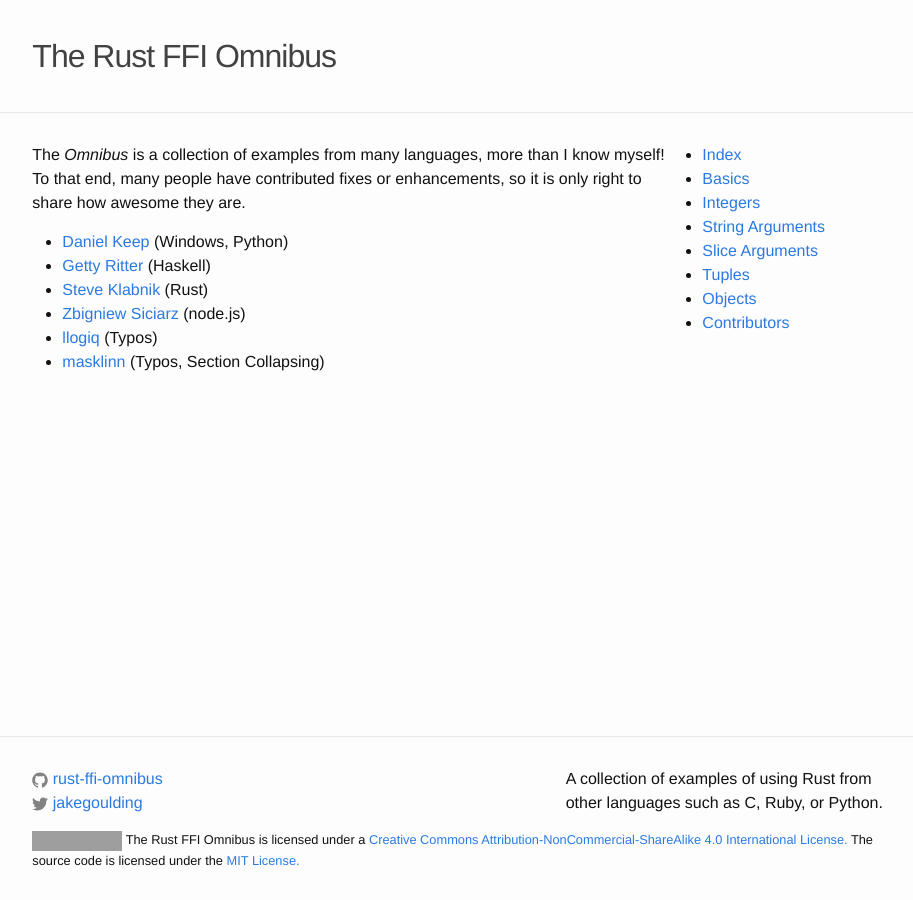
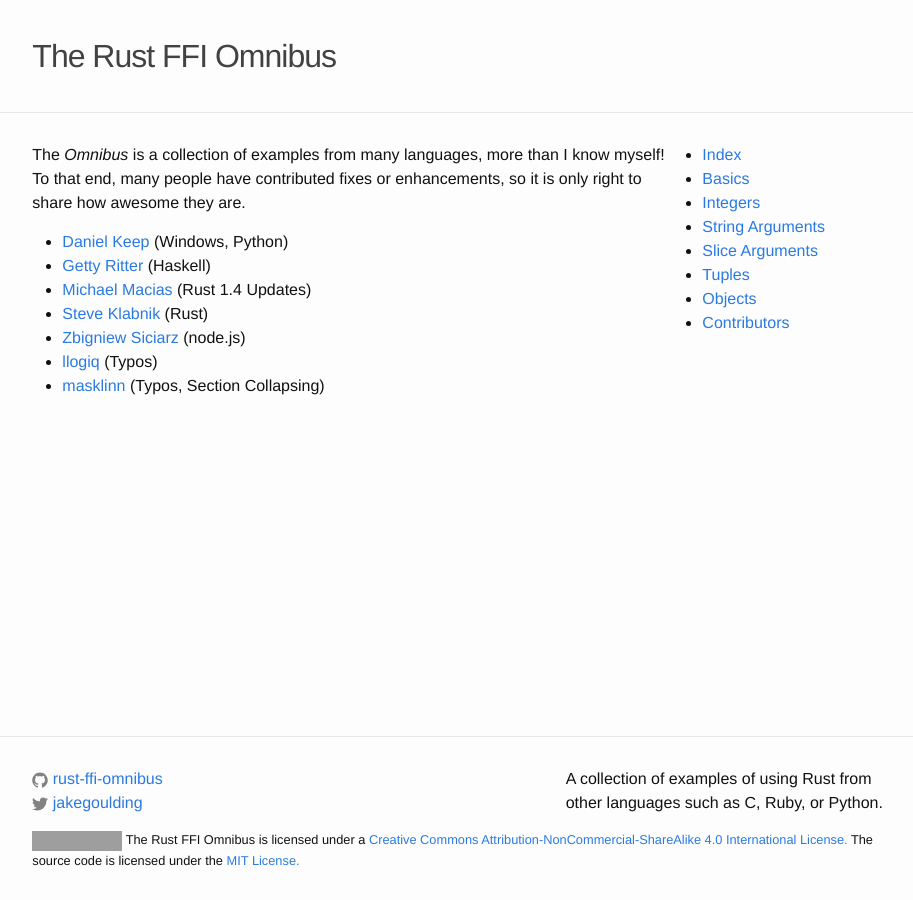
Before and after one commit to shepmaster/rust-ffi-omnibus, a Jekyll site: the page built from site/contributors/index.md, in a window 1280 px wide. Shown: the whole page, without its empty margins (181-1094 px from the left). Built offline with Jekyll 4.4.1, drawn with Linux system fonts in a browser that asks for light colours; nearby versions of some CDN libraries; a style sheet for code colours, icons or effects is not loaded; grey boxes are pictures that could not be loaded.

Commit message:
Update contributors

```diff
--- a/site/contributors/index.md
+++ b/site/contributors/index.md
@@ -9,6 +9,7 @@ enhancements, so it is only right to share how awesome they are.
 
 - [Daniel Keep] (Windows, Python)
 - [Getty Ritter] (Haskell)
+- [Michael Macias] (Rust 1.4 Updates)
 - [Steve Klabnik] (Rust)
 - [Zbigniew Siciarz] (node.js)
 - [llogiq] (Typos)
@@ -16,6 +17,7 @@ enhancements, so it is only right to share how awesome they are.
 
 [Daniel Keep]: https://github.com/DanielKeep
 [Getty Ritter]: https://github.com/aisamanra
+[Michael Macias]: https://github.com/zaeleus
 [Steve Klabnik]: https://github.com/steveklabnik
 [Zbigniew Siciarz]: https://github.com/zsiciarz
 [llogiq]: https://github.com/llogiq
```
